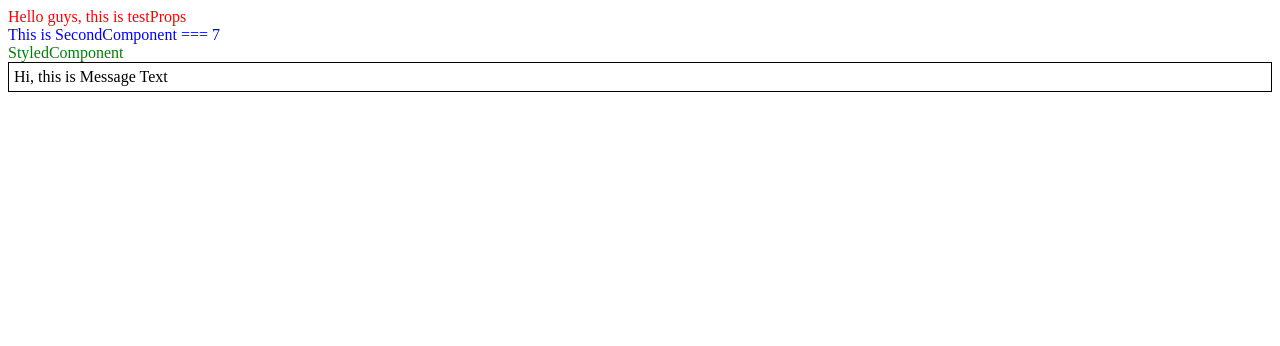
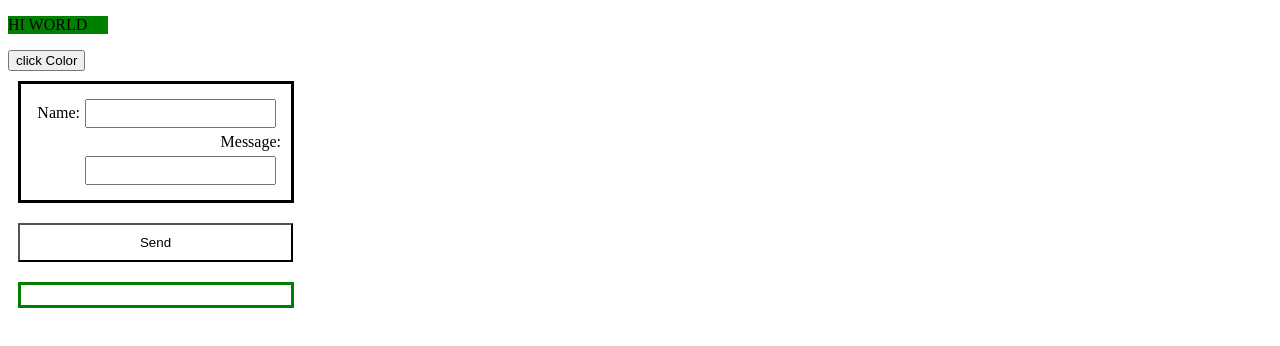
Before and after one commit to artgaid/My-first-App-ReactJS, a React (Create React App) app in the folder my-app/: page / in a window 1280 px wide. Shown: the top 346 px of the page. Built offline with nearby package versions, Linux system fonts and the light colour scheme.

Commit message:
React v2.0 (chat robot)

```diff
--- a/my-app/public/index.html
+++ b/my-app/public/index.html
@@ -5,7 +5,7 @@
   <meta charset="utf-8" />
   <link rel="icon" href="%PUBLIC_URL%/favicon.ico" />
   <meta name="viewport" content="width=device-width, initial-scale=1" />
-  <title>First App</title>
+  <title>MY App</title>
 </head>
 
 <body>
--- a/my-app/src/App.js
+++ b/my-app/src/App.js
@@ -1,23 +1,22 @@
-import FirstComponent from "./Components/FirstComponent/FirstComponent";
-import { MessageComponent } from "./Components/MessageComponent/MessageComponent";
-import SecondComponent from './Components/SecondComponent/SecondComponent';
-import { StyledComponent } from './Components/StyledComponent/StyledComponent';
+import React from 'react';
+import Message from './Components/MessegeComponent /MessageComponent';
 
-const testProps = 'Hello guys, this is testProps';
-const someObj = {
-  text: 'This is SecondComponent',
-  number: 7,
+import StyledText from "./Components/StyledText/StyledComponent";
+
+const testText = 'HI WORLD '
+const testFunction = () => {
+  console.log('test');
 }
-const messageText = 'Hi, this is Message Text'
+
+console.log('render');
+
 
 function App() {
   return (
-    <div className="App">
-      <FirstComponent firstProps="1" secondProps={testProps} />
-      <SecondComponent obj={someObj} />
-      <StyledComponent />
-      <MessageComponent Message={messageText} />
-    </div>
+    <>
+      <StyledText text={testText} test={testFunction} />
+      <Message />
+    </>
   );
 }
 
--- a/my-app/src/Components/FirstComponent/FirstComponent.js
+++ /dev/null
@@ -1,13 +0,0 @@
-import './style.css'
-
-
-const FirstComponent = ({ firstProps, secondProps }) => {
-    console.log(firstProps, 'first props');
-    return (
-        <div className={firstProps ? "first" : "second"}>
-            {secondProps}
-        </div >
-    )
-}
-
-export default FirstComponent;
--- a/my-app/src/Components/FirstComponent/style.css
+++ /dev/null
@@ -1,7 +0,0 @@
-.first {
-    color: red;
-}
-
-.second {
-    color: purple;
-}
--- a/my-app/src/Components/MessageComponent/MessageComponent.js
+++ /dev/null
@@ -1,12 +0,0 @@
-import './module.style.sass'
-
-const MessageComponent = ({ Message }) => {
-    console.log('Message');
-    return (
-        <div className="message">
-            {Message}
-        </div >
-    )
-}
-
-export { MessageComponent };
--- a/my-app/src/Components/MessageComponent/module.style.sass
+++ /dev/null
@@ -1,3 +0,0 @@
-.message
-    padding: 5px
-    border: 1px solid #000
--- /dev/null
+++ b/my-app/src/Components/MessegeComponent /MessageComponent.js
@@ -0,0 +1,92 @@
+import './MessageStyled.sass'
+import { useEffect, useState } from 'react'
+
+
+const Message = () => {
+
+    const [newMessageText, setNewMessageText] = useState("")
+
+    const [newMessageAuth, setNewMessageAuth] = useState("")
+
+    const [robotMessage, setRobotMessage] = useState("")
+
+    const [messageList, setMessageList] = useState([{
+        text: "",
+        author: "",
+        id:0,
+        robot: ""
+    }])
+
+    const newMessage = {
+        text: newMessageText,
+        author: newMessageAuth,
+        id: messageList.length,
+        robot: ""
+    }
+
+    const changeAuth = (e) =>{
+        setNewMessageAuth((prev) => prev = e.target.value)
+    }
+
+    const changeText = (e) =>{
+        setNewMessageText((prev) => prev = e.target.value)
+    }
+
+    const changeMessageHandle = () =>{
+        console.log(messageList);
+        if(newMessage.text !== ""){
+            setMessageList([...messageList,newMessage])
+            setNewMessageAuth((prev) => prev = "")
+            setNewMessageText((prev) => prev = "")
+        } return
+    }
+
+    useEffect(()=>{
+        setRobotMessage()
+        const idxNumber = messageList.length
+
+        const timer = setTimeout(() => {
+            if(messageList.length > 2){
+                if(messageList[idxNumber - 1].author === messageList[idxNumber - 2].author) {
+                    setRobotMessage((prev) => prev = "How are you?")
+                    console.log('time +');
+                } else {
+                    setRobotMessage((prev) => prev = "Hi, I am Robot")
+                    console.log('time -');
+                }
+            } else {
+                setRobotMessage((prev) => prev = "Hi, I am Robot")
+                    console.log('time =');
+            }
+        }, 1500);
+        return () => clearTimeout(timer);
+    },[messageList])
+
+
+
+    return (
+        <>
+            <form className="form-massage" >
+                <label>
+                Name:
+                    <input type="text" name="auth" className="inputText" value={newMessageAuth} onChange={changeAuth} />
+                    <br/>
+                Message:
+                    <input type="text" name="text" className="inputText" value={newMessageText} onChange={changeText} />
+                </label>
+            </form>
+            <button type="submit" className="btn" onClick={changeMessageHandle} >Send</button>
+            {/* <p>{newMessage.author}</p> */}
+            {/* <p>{newMessage.text}</p> */}
+            <div className="chat">
+                {messageList.map((obj) => (
+                    (obj.text !== "") ? <div key={obj.id}> <p>{obj.author}: "{obj.text}"</p> <p> Robot:"{obj.robot = robotMessage}" </p> </div> : ""
+                ))}
+            </div>
+            {/* <p>{robotMessage}</p> */}
+        </>
+    )
+
+};
+
+export default Message;
--- /dev/null
+++ b/my-app/src/Components/MessegeComponent /MessageStyled.sass
@@ -0,0 +1,27 @@
+.form-massage
+
+  text-align: right
+  width: 250px
+  padding: 10px
+  margin: 10px
+  border: 3px solid #000
+
+.inputText
+  margin: 5px
+  padding: 5px
+
+.btn
+  width: 275px
+  background-color: white
+  padding: 10px
+  margin: 10px
+  &:hover
+    border: 3px solid green
+  &:active
+    background-color: green
+
+.chat
+  margin: 10px
+  width: 250px
+  padding: 10px
+  border: 3px solid green
--- a/my-app/src/Components/SecondComponent/SecondComponent.js
+++ /dev/null
@@ -1,12 +0,0 @@
-
-const FirstComponent = ({ obj }) => {
-    return (
-        <div style={{
-            color: 'blue'
-        }} >
-            {obj.text} === {obj.number}
-        </div >
-    )
-}
-
-export default FirstComponent;
--- a/my-app/src/Components/StyledComponent/StyledComponent.js
+++ /dev/null
@@ -1,12 +0,0 @@
-import { GreenDiv } from "./constans";
-
-
-const StyledComponent = () => {
-    return (
-        <GreenDiv>
-            StyledComponent
-        </GreenDiv>
-    )
-}
-
-export { StyledComponent };
--- a/my-app/src/Components/StyledComponent/constans.js
+++ /dev/null
@@ -1,5 +0,0 @@
-import styled from 'styled-components';
-
-export const GreenDiv = styled.div`
-    color: green;
-`
--- /dev/null
+++ b/my-app/src/Components/StyledText/StyledComponent.js
@@ -0,0 +1,30 @@
+import styled from 'styled-components'
+import { useState } from 'react'
+
+const GreenStyled = styled.p`
+    background-color: green;
+    width: 100px;
+`;
+const RedText = styled.p`
+    background-color: red;
+    width: 100px;
+`;
+
+const StyledText = ({text, test}) => {
+    const [visibleFlg, setVisibleFlg] = useState(false)
+    test();
+    const changeFlagHandler = () =>{
+        setVisibleFlg((prevState) => !prevState)
+        console.log('click');
+    }
+    return (
+        <>
+            { visibleFlg ? <RedText>{text}</RedText> :
+            <GreenStyled>{text}</GreenStyled>}
+            <button onClick={changeFlagHandler} >click Color </button>
+        </>
+    )
+
+};
+
+export default StyledText
```
Also changed, not shown: 1 other file (tests, documents, lock files or other folders).
